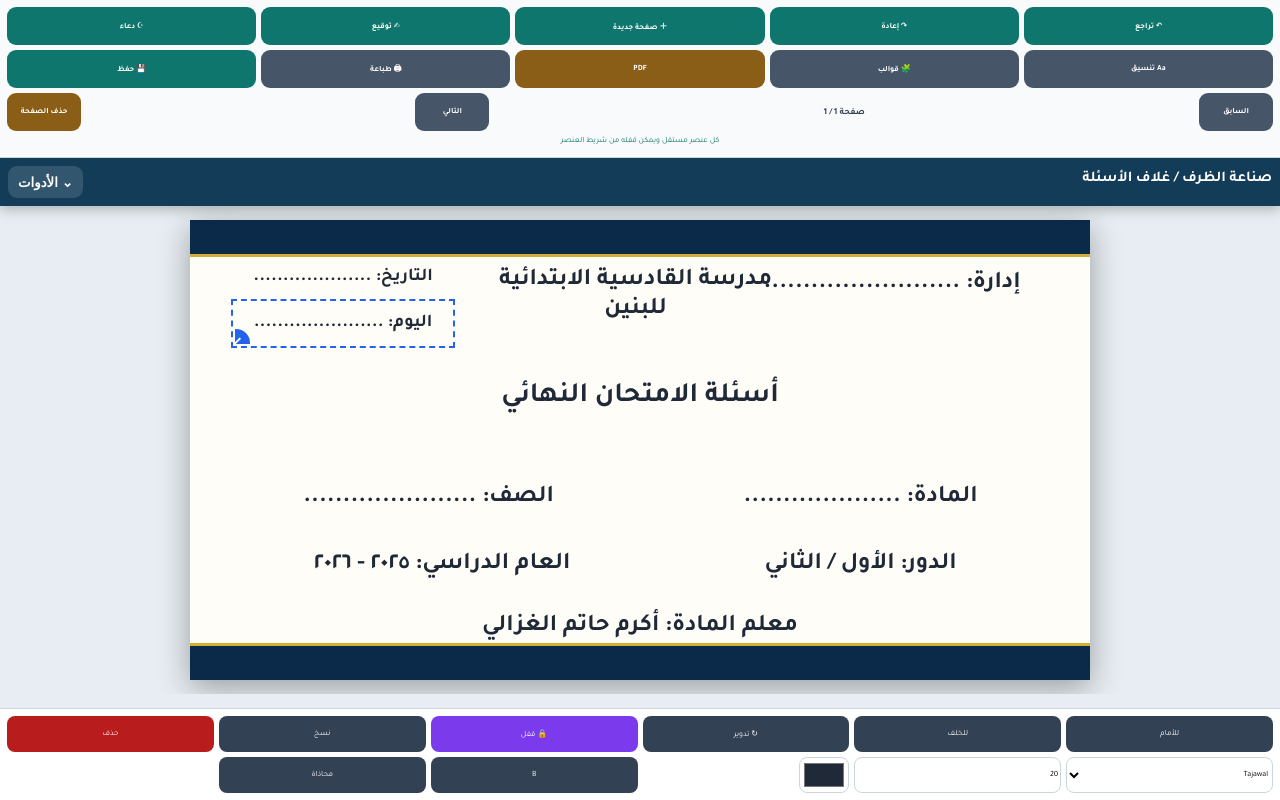
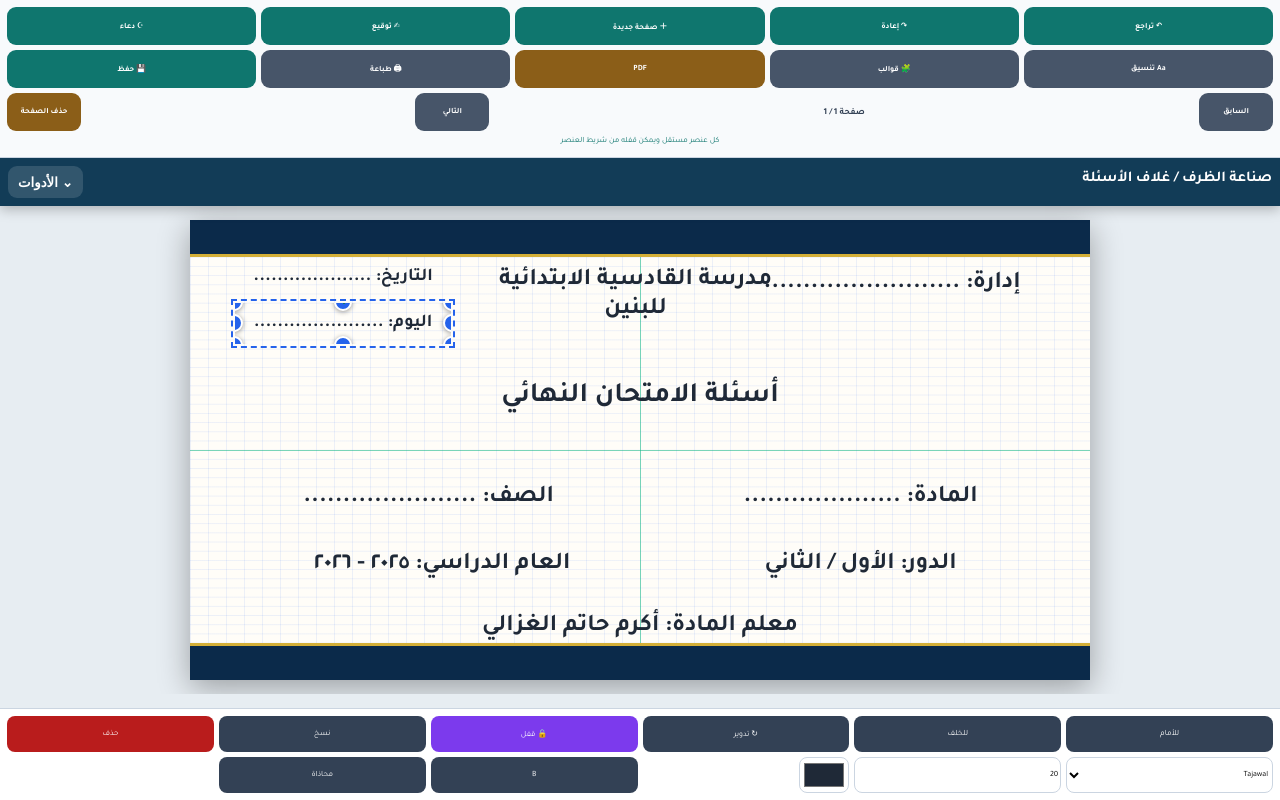
Before and after one commit to ssakram134-cyber/abu-bassam-library, a website: page web/envelopes.html in a window 1280 px wide. Shown: the top 800 px of the page. Drawn offline with Linux system fonts and the light colour scheme.

Commit message:
feat: enable advanced free transform in envelope studio

```diff
--- a/web/envelopes.html
+++ b/web/envelopes.html
@@ -1 +1 @@
-<!DOCTYPE html><html lang="ar" dir="rtl"><head><meta charset="UTF-8"><meta name="viewport" content="width=device-width,initial-scale=1,maximum-scale=1,user-scalable=no"><title>صناعة الظرف | مكتبة أبو بسام</title><script src="envelope-preload-runtime.js"></script></head><body data-studio-mode="envelope"><div id="designStudioRoot"></div><script src="design-studio-runtime.js"></script><script src="envelope-agreement-runtime.js"></script><script src="envelope-tools-runtime.js"></script></body></html>
+<!DOCTYPE html><html lang="ar" dir="rtl"><head><meta charset="UTF-8"><meta name="viewport" content="width=device-width,initial-scale=1,maximum-scale=1,user-scalable=no"><title>صناعة الظرف | مكتبة أبو بسام</title><script src="envelope-preload-runtime.js"></script></head><body data-studio-mode="envelope"><div id="designStudioRoot"></div><script src="design-studio-runtime.js"></script><script src="design-studio-advanced-runtime.js"></script><script src="envelope-agreement-runtime.js"></script><script src="envelope-tools-runtime.js"></script></body></html>
```
